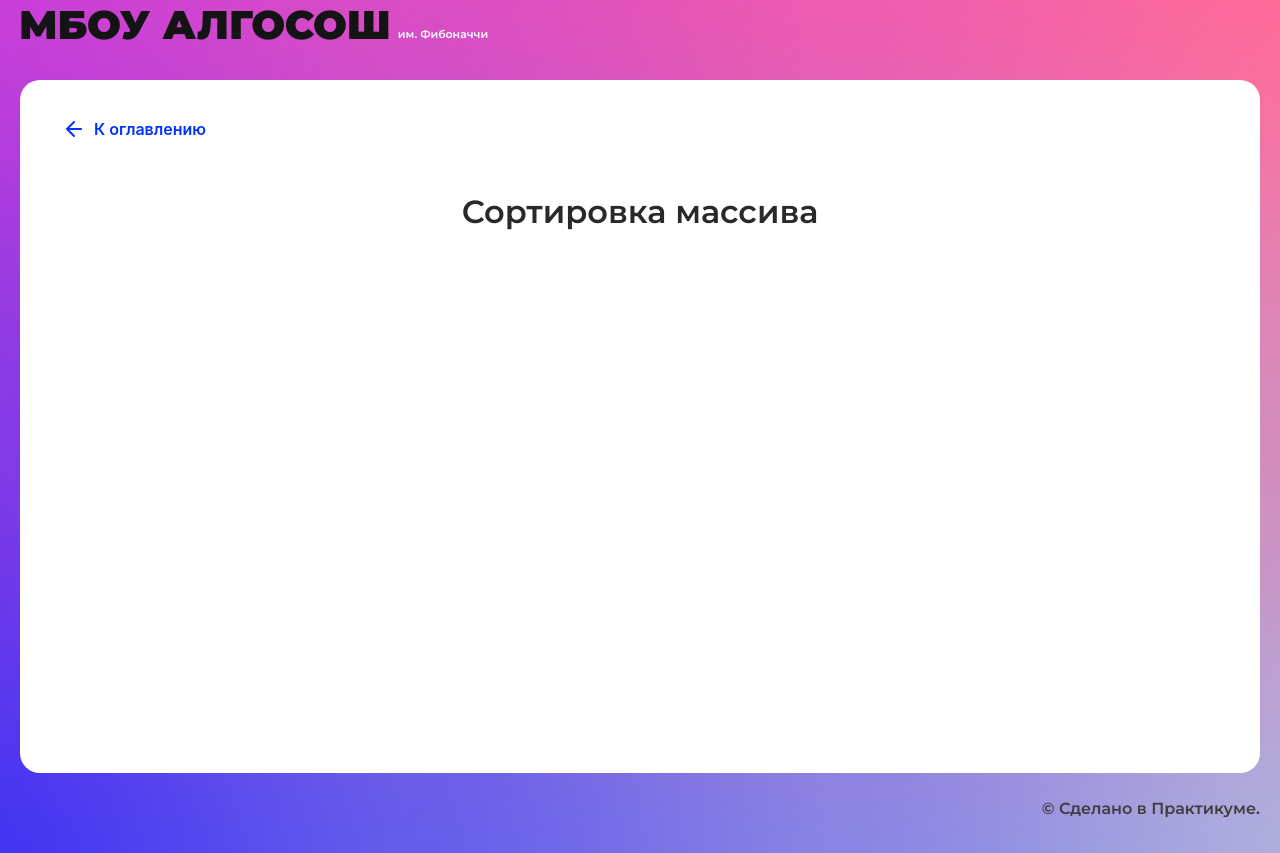
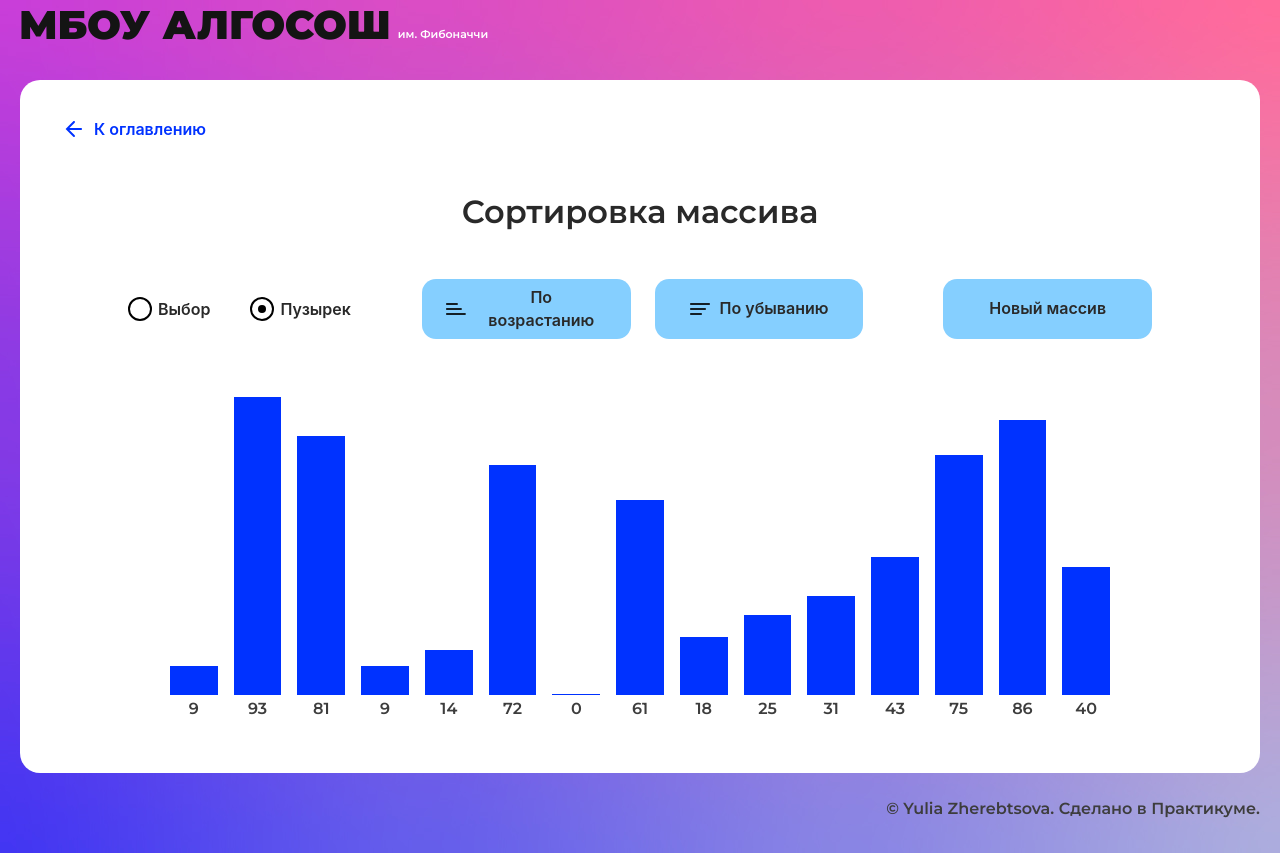
Before and after one commit to yuliazherebtsova/algososh, a React (Create React App) app: page /sorting in a window 1280 px wide. Built offline with nearby package versions, Linux system fonts and the light colour scheme.

Commit message:
feat: sorting

```diff
--- a/src/components/fibonacci-page/fibonacci-page.tsx
+++ b/src/components/fibonacci-page/fibonacci-page.tsx
@@ -25,9 +25,9 @@ export const FibonacciPage: React.FC = () => {
       : [];
     const numbersToRender: TDataElement[] = [];
     await sleep(SHORT_DELAY_IN_MS);
-    fibonacciNumbers.forEach((el) => {
+    fibonacciNumbers.forEach((element) => {
       numbersToRender.push({
-        char: el.toString(),
+        value: element.toString(),
         state: ElementStates.Default,
       });
       setGeneratedNumbers([...numbersToRender]);
@@ -63,7 +63,7 @@ export const FibonacciPage: React.FC = () => {
         {generatedNumbers.slice(0, 10).map((number, index) => (
           <Circle
             state={number.state}
-            letter={number.char}
+            letter={number.value.toString()}
             key={index}
             index={index}
           />
@@ -73,7 +73,7 @@ export const FibonacciPage: React.FC = () => {
         {generatedNumbers.slice(10, 20).map((number, index) => (
           <Circle
             state={number.state}
-            letter={number.char}
+            letter={number.value.toString()}
             key={index}
             index={index+10}
           />
--- a/src/components/main-page/main-page.tsx
+++ b/src/components/main-page/main-page.tsx
@@ -54,7 +54,7 @@ export const MainPage: React.FC<MainPageProps> = ({ extraClass = "" }) => {
       <p
         className={`text text_type_column text_color_input mt-14 ${styles.copyright}`}
       >
-        © Сделано в Практикуме.
+        © Yulia Zherebtsova. Сделано в Практикуме.
       </p>
     </main>
   );
--- /dev/null
+++ b/src/components/sorting-page/sorting-page.module.css
@@ -0,0 +1,39 @@
+.formContainer {
+  margin: 0 auto;
+  display: flex;
+  align-items: center;
+  flex-direction: row;
+  justify-content: space-between;
+  max-width: 1024px;
+  padding-bottom: 48px;
+}
+
+.radioButtonsContainer {
+  display: flex;
+  flex-direction: row;
+  gap: 40px;
+}
+
+.buttonsContainer {
+  width: 100%;
+  max-width: 730px;
+  display: flex;
+  justify-content: start;
+}
+
+.buttonsContainer > button {
+  width: 210px;
+}
+
+.barsContainer {
+  margin: 0 auto;
+  padding: 0;
+  width: 940px;
+  height: 330px;
+  display: flex;
+  justify-content: center;
+  align-items: flex-end;
+  column-gap: 16px;
+  row-gap: 48px;
+  list-style-type: none;
+}
--- a/src/components/sorting-page/sorting-page.tsx
+++ b/src/components/sorting-page/sorting-page.tsx
@@ -1,10 +1,201 @@
-import React from "react";
-import { SolutionLayout } from "../ui/solution-layout/solution-layout";
+import { Button } from 'components/ui/button/button';
+import { Column } from 'components/ui/column/column';
+import { RadioInput } from 'components/ui/radio-input/radio-input';
+import { SolutionLayout } from 'components/ui/solution-layout/solution-layout';
+import { SHORT_DELAY_IN_MS } from 'constants/delays';
+import React, { useState, useEffect } from 'react';
+import {
+  Direction,
+  ElementStates,
+  SortAlgorithm,
+  TDataElement,
+} from 'types/types';
+import { getRandomInt, sleep, swap } from 'utils/utils';
+import styles from './sorting-page.module.css';
 
 export const SortingPage: React.FC = () => {
+  const [arrayToSort, setArrayToSort] = React.useState<TDataElement[]>();
+  const [sortDirection, setSortDirection] = React.useState<Direction>();
+  const [inProgress, setInProgress] = useState(false);
+  const [sortAlgorigthm, setSortAlgorithm] = React.useState<SortAlgorithm>();
+
+  useEffect(() => {
+    setSortAlgorithm(SortAlgorithm.bubble);
+    getRandomArray();
+  }, []);
+
+  const getRandomArray = () => {
+    const arrLength = getRandomInt(3, 17);
+    const randomArray = Array.from({ length: arrLength }, () => ({
+      value: getRandomInt(0, 100),
+      state: ElementStates.Default,
+    }));
+    setArrayToSort([...randomArray]);
+  };
+
+  const selectionSort = async () => {
+    let arr = arrayToSort ? [...arrayToSort] : [];
+    if (sortDirection === Direction.Ascending) {
+      // по возрастанию
+      for (let i = 0; i < arr.length - 1; i++) {
+        let indToSwap = i;
+        arr[i].state = ElementStates.Changing;
+        setArrayToSort([...arr]);
+        for (let j = i + 1; j < arr.length; j++) {
+          arr[j].state = ElementStates.Changing;
+          setArrayToSort([...arr]);
+          if (arr[j].value < arr[indToSwap].value) {
+            indToSwap = j;
+          }
+          await sleep(SHORT_DELAY_IN_MS);
+          arr[j].state = ElementStates.Default;
+          setArrayToSort([...arr]);
+        }
+        swap(arr, i, indToSwap);
+        arr[i].state = ElementStates.Modified;
+        setArrayToSort([...arr]);
+      }
+      arr[arr.length - 1].state = ElementStates.Modified;
+      setArrayToSort([...arr]);
+    } else {
+      // по убыванию
+      for (let i = 0; i < arr.length - 1; i++) {
+        let indToSwap = i;
+        arr[i].state = ElementStates.Changing;
+        setArrayToSort([...arr]);
+        for (let j = i + 1; j < arr.length; j++) {
+          arr[j].state = ElementStates.Changing;
+          setArrayToSort([...arr]);
+          if (arr[j].value > arr[indToSwap].value) {
+            indToSwap = j;
+          }
+          await sleep(SHORT_DELAY_IN_MS);
+          arr[j].state = ElementStates.Default;
+          setArrayToSort([...arr]);
+        }
+        swap(arr, i, indToSwap);
+        arr[i].state = ElementStates.Modified;
+        setArrayToSort([...arr]);
+      }
+      arr[arr.length - 1].state = ElementStates.Modified;
+      setArrayToSort([...arr]);
+    }
+  };
+
+  const bubbleSort = async () => {
+    let arr = arrayToSort ? [...arrayToSort] : [];
+    if (sortDirection === Direction.Ascending) {
+      // по возрастанию
+      for (let i = 0; i < arr.length; i++) {
+        for (let j = 0; j < arr.length - i - 1; j++) {
+          arr[j].state = ElementStates.Changing;
+          arr[j + 1].state = ElementStates.Changing;
+          setArrayToSort([...arr]);
+          if (arr[j].value > arr[j + 1].value) {
+            swap(arr, j, j + 1);
+          }
+          await sleep(SHORT_DELAY_IN_MS);
+          arr[j].state = ElementStates.Default;
+          arr[j + 1].state = ElementStates.Default;
+          setArrayToSort([...arr]);
+        }
+        arr[arr.length - i - 1].state = ElementStates.Modified;
+        setArrayToSort([...arr]);
+      }
+    } else {
+      // по убыванию
+      for (let i = 0; i < arr.length; i++) {
+        for (let j = 0; j < arr.length - i - 1; j++) {
+          arr[j].state = ElementStates.Changing;
+          arr[j + 1].state = ElementStates.Changing;
+          setArrayToSort([...arr]);
+          if (arr[j].value < arr[j + 1].value) {
+            swap(arr, j, j + 1);
+          }
+          await sleep(SHORT_DELAY_IN_MS);
+          arr[j].state = ElementStates.Default;
+          arr[j + 1].state = ElementStates.Default;
+          setArrayToSort([...arr]);
+        }
+        arr[arr.length - i - 1].state = ElementStates.Modified;
+        setArrayToSort([...arr]);
+      }
+    }
+  };
+
+  const sortArray = async () => {
+    setInProgress(true);
+    if (sortAlgorigthm === SortAlgorithm.selectsort) {
+      await selectionSort();
+    }
+    if (sortAlgorigthm === SortAlgorithm.bubble) {
+      await bubbleSort();
+    }
+    setInProgress(false);
+  };
+
+  const onAscendingClick = () => {
+    setSortDirection(Direction.Ascending);
+    sortArray();
+  };
+
+  const onDescendingClick = () => {
+    setSortDirection(Direction.Descending);
+    sortArray();
+  };
+
   return (
-    <SolutionLayout title="Сортировка массива">
-
+    <SolutionLayout title='Сортировка массива'>
+      <div className={styles.formContainer}>
+        <div className={styles.radioButtonsContainer}>
+          <RadioInput
+            name='radio'
+            label='Выбор'
+            value='selection'
+            onChange={() => setSortAlgorithm(SortAlgorithm.selectsort)}
+            checked={sortAlgorigthm === SortAlgorithm.selectsort}
+          />
+          <RadioInput
+            name='radio'
+            label='Пузырек'
+            value='bubble'
+            checked={sortAlgorigthm === SortAlgorithm.bubble}
+            onChange={() => setSortAlgorithm(SortAlgorithm.bubble)}
+          />
+        </div>
+        <div className={styles.buttonsContainer}>
+          <Button
+            text='По возрастанию'
+            sorting={Direction.Ascending}
+            extraClass='mr-12'
+            disabled={inProgress}
+            isLoader={inProgress && sortDirection === Direction.Ascending}
+            onClick={onAscendingClick}
+          />
+          <Button
+            text='По убыванию'
+            sorting={Direction.Descending}
+            extraClass='mr-40'
+            disabled={inProgress}
+            isLoader={inProgress && sortDirection === Direction.Descending}
+            onClick={onDescendingClick}
+          />
+          <Button
+            disabled={inProgress}
+            text='Новый массив'
+            onClick={getRandomArray}
+          />
+        </div>
+      </div>
+      <div className={styles.barsContainer}>
+        {arrayToSort?.map((element, index) => (
+          <Column
+            index={parseInt(element.value.toString())}
+            state={element.state}
+            key={index}
+          />
+        ))}
+      </div>
     </SolutionLayout>
   );
 };
--- a/src/components/string-page/string-page.tsx
+++ b/src/components/string-page/string-page.tsx
@@ -20,8 +20,8 @@ export const StringComponent: FC = () => {
   const reverseString = async () => {
     setInProgress(true);
     const letters: TDataElement[] = [];
-    inputString.split('').forEach((el) => {
-      letters.push({ char: el, state: ElementStates.Default });
+    inputString.split('').forEach((element) => {
+      letters.push({ value: element, state: ElementStates.Default });
     });
     setInputLetters([...letters]);
     await sleep(DELAY_IN_MS);
@@ -56,10 +56,7 @@ export const StringComponent: FC = () => {
 
   return (
     <SolutionLayout title='Строка'>
-      <form
-        className={styles.formContainer}
-        onSubmit={handleSubmitButtonClick}
-      >
+      <form className={styles.formContainer} onSubmit={handleSubmitButtonClick}>
         <Input isLimitText={true} maxLength={11} onChange={handleInputChange} />
         <Button
           text='Развернуть'
@@ -70,7 +67,11 @@ export const StringComponent: FC = () => {
       </form>
       <ul className={styles.lettersList}>
         {inputLetters.map((letter, index) => (
-          <Circle state={letter.state} letter={letter.char} key={index} />
+          <Circle
+            state={letter.state}
+            letter={letter.value.toString()}
+            key={index}
+          />
         ))}
       </ul>
     </SolutionLayout>
--- a/src/components/ui/solution-layout/solution-layout.tsx
+++ b/src/components/ui/solution-layout/solution-layout.tsx
@@ -37,7 +37,7 @@ export const SolutionLayout: React.FC<SolutionLayoutProps> = ({
       <p
         className={`text text_type_column text_color_input mt-14 ${styles.copyright}`}
       >
-        © Сделано в Практикуме.
+        © Yulia Zherebtsova. Cделано в Практикуме.
       </p>
     </main>
   );
--- a/src/types/types.ts
+++ b/src/types/types.ts
@@ -9,7 +9,12 @@ export enum Direction {
   Descending = "descending",
 }
 
+export enum SortAlgorithm {
+  bubble = 'пузырек',
+  selectsort = 'выбор',
+}
+
 export type TDataElement = {
-  char: string,
+  value: string | number,
   state: ElementStates
 }
--- a/src/utils/utils.ts
+++ b/src/utils/utils.ts
@@ -9,9 +9,9 @@ export const swap = (
   arr[secondIndex] = temp;
 };
 
-export async function sleep(ms: number) {
+export const sleep = async (ms: number) => {
   return new Promise((resolve) => setTimeout(resolve, ms));
-}
+};
 
 export const iterativeFib = (n: number) => {
   let sequence: number[] = [1, 1];
@@ -21,6 +21,23 @@ export const iterativeFib = (n: number) => {
       sequence[sequence.length - 1] + sequence[sequence.length - 2],
     );
   }
-  console.log(sequence)
+  console.log(sequence);
   return sequence;
 };
+
+export const getRandomInt = (min: number, max: number) => {
+  min = Math.ceil(min);
+  max = Math.floor(max);
+  return Math.floor(Math.random() * (max - min + 1)) + min;
+};
+
+const bubbleSort = (arr: number[]) => {
+  for (let i = 0; i < arr.length; i++) {
+    for (let j = 0; j < arr.length - i - 1; j++) {
+      if (arr[i] < arr[j + 1]) {
+        // сортируем элементы по возрастанию
+        //swap(arr[i], arr[j + 1]);
+      }
+    }
+  }
+};
```
